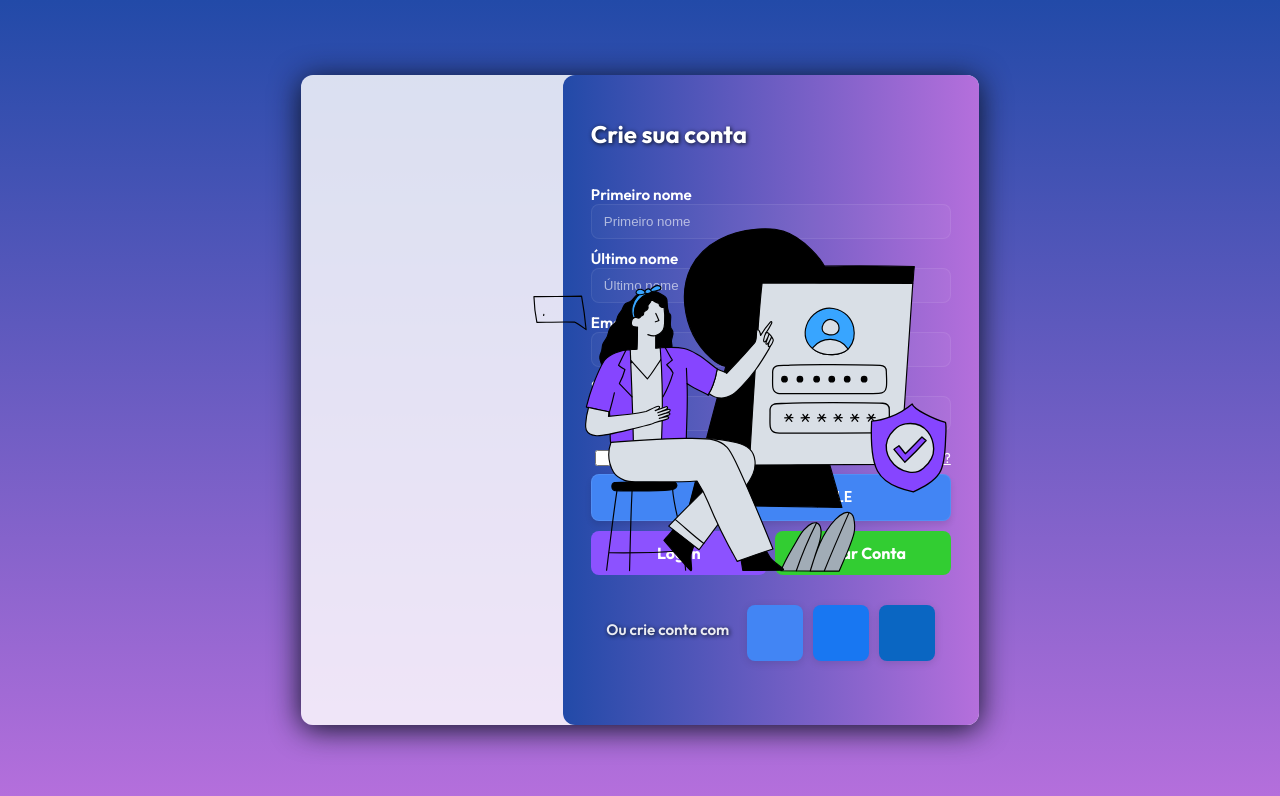
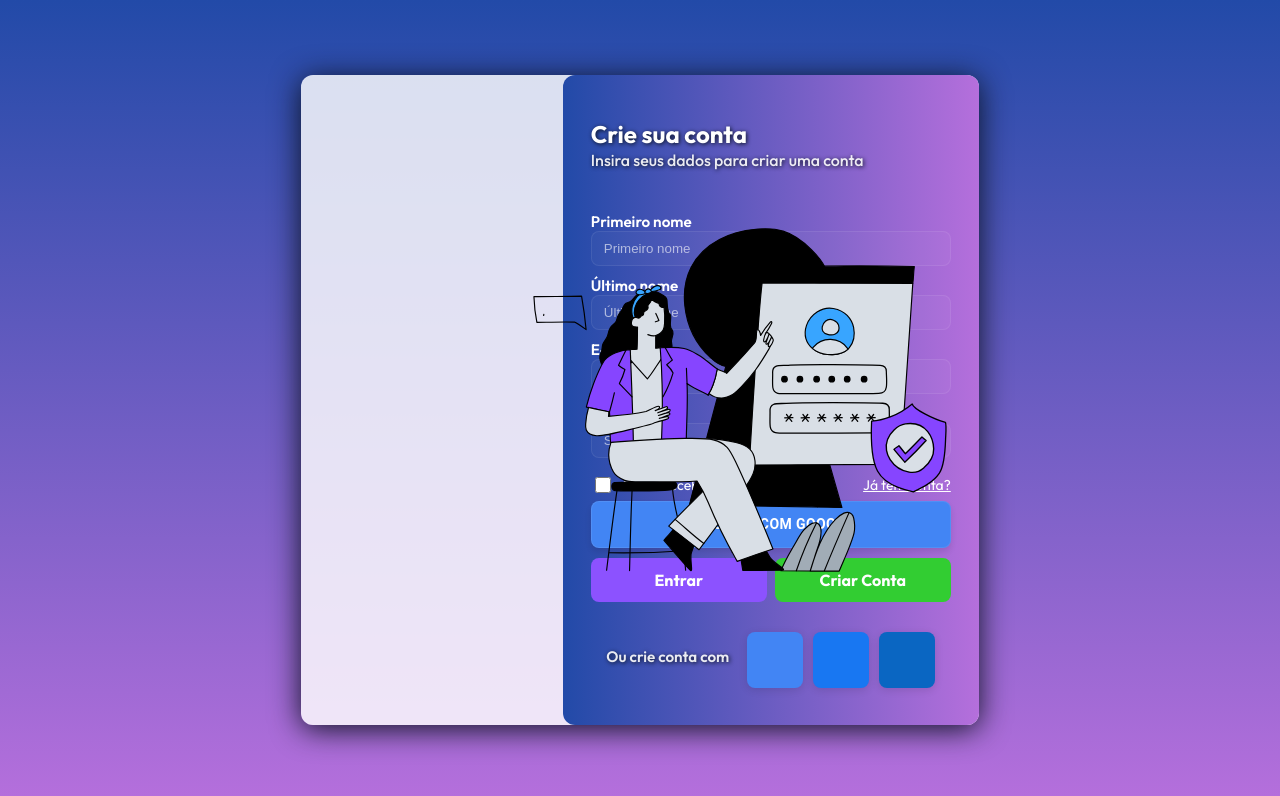
Before and after one commit to jhonherikgc/Login-Page, a React (Vite) app: page /create-account in a window 1280 px wide. Shown: the top 796 px of the page. Built offline with nearby package versions, Linux system fonts and the light colour scheme; some icons are missing.

Commit message:
:construction: perf + new futures

```diff
--- a/src/createAccount.tsx
+++ b/src/createAccount.tsx
@@ -45,6 +45,7 @@ const CreateAccount: React.FC = () => {
         <div className="container-maior">
           <div className="signUp-container">
             <h1 className="signUp-title">Crie sua conta</h1>
+            <h2 className="signUp-subtitle">Insira seus dados para criar uma conta</h2>
 
             <form onSubmit={handleSubmit} className="login-form">
               <label className="firstName-form" htmlFor="firstName">Primeiro nome</label>
@@ -53,8 +54,8 @@ const CreateAccount: React.FC = () => {
               <label className="lastName-form" htmlFor="lastName">Último nome</label>
               <input id="lastName" type="text" name="lastName" className="lastName-input" placeholder="Último nome" />
 
-              <label className="email-form" htmlFor="email">Email</label>
-              <input id="email" type="email" name="email" className="create-email-input" placeholder="Email" />
+              <label className="email-form" htmlFor="email">E-mail</label>
+              <input id="email" type="email" name="email" className="create-email-input" placeholder="E-mail" />
               <PersonIcon className="person-icon" />
 
               <label className="password-form" htmlFor="password">Senha</label>
@@ -85,7 +86,7 @@ const CreateAccount: React.FC = () => {
 
               <div className="create-button-row">
                 {/* Link que leva de volta para /login */}
-                <Link to="/login" className="login-button">Log in</Link>
+                <Link to="/login" className="login-button">Entrar</Link>
                 {/* Botão de criar conta */}
                 <button type="submit" className="create-account-button">Criar Conta</button>
               </div>
--- a/src/loginPage.tsx
+++ b/src/loginPage.tsx
@@ -49,8 +49,8 @@ const LoginPage: React.FC = () => {
             <h2 className='login-subtitle'>Coloque suas credenciais</h2>
 
             <form onSubmit={handleSubmit} className="login-form">
-              <p className='email-label'>Email ou Nome de Usuario</p>
-              <input type="text" className="email-input" placeholder="Email ou Nome de Usuario" />
+              <p className='email-label'>E-mail</p>
+              <input type="text" className="email-input" placeholder="E-mail" />
               <PersonIcon className="person-icon" />
 
               <p className='password-label'>Senha</p>
@@ -79,7 +79,7 @@ const LoginPage: React.FC = () => {
               </div>
 
               <div className="button-row">
-                <button type="submit" className="login-button">Log in</button>
+                <button type="submit" className="login-button">Entrar</button>
                 <Link
                   to="/create-account"
                   className="create-account-button"
```
